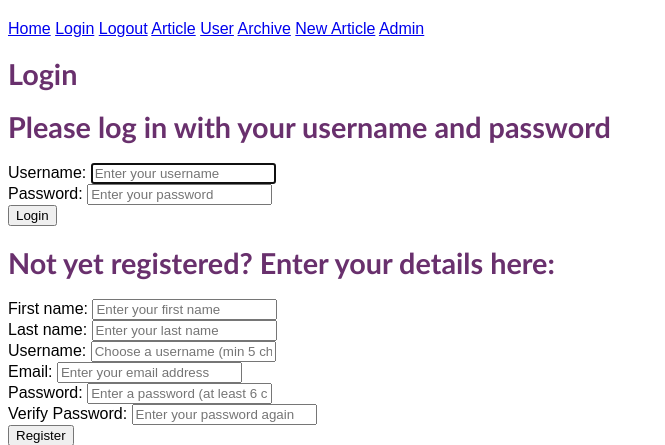
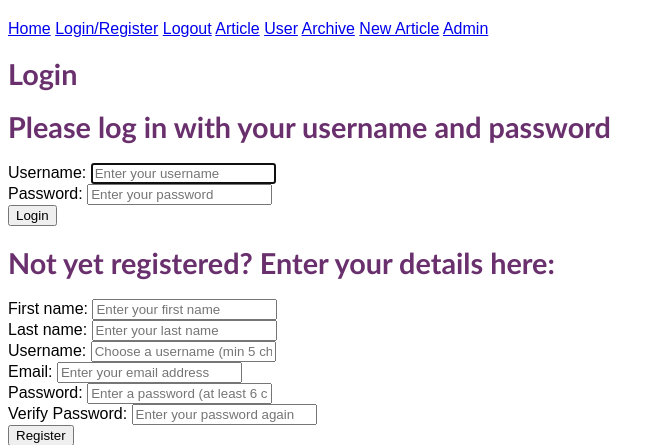
Before and after one commit to Ceri-anne/nonMVCblog, a PHP site: page /login.php in a window 1280 px wide. Shown: the part 195-640 px from the top of the page, without its empty margins (0-665 px from the left). Run offline with PHP 8.4, Linux system fonts and the light colour scheme; data that the repository does not hold is empty.

Commit message:
Added id and name to login and register forms and amended logic in login.php to use them. Amended "Login" link to "Login/Register"

```diff
--- a/login.php
+++ b/login.php
@@ -10,7 +10,7 @@ use function Blog\View\display;
 
 if($_SERVER['REQUEST_METHOD'] == 'POST') {
 
-    if (isset($_POST['firstname'])){
+    if (isset($_POST['register'])){
 
        if ($_POST['password'] != $_POST['verifypassword']) {
            echo "Passwords do not match";
--- a/templates/links.phtml
+++ b/templates/links.phtml
@@ -1,6 +1,6 @@
 <div>
     <a href="index.php">Home</a>
-    <a href="login.php">Login</a>
+    <a href="login.php">Login/Register</a>
     <a href="logout.php">Logout</a>
     <a href="article.php">Article</a>
     <a href="user.php">User</a>
--- a/templates/loginform.phtml
+++ b/templates/loginform.phtml
@@ -11,7 +11,7 @@
       <input name="password" type="password" required placeholder="Enter your password"/>
       </div>
 
-      <button type="submit" value="login">Login</button>
+      <button type="submit" id="login" name="login" value="login">Login</button>
     </form>
 
 
--- a/templates/registerform.phtml
+++ b/templates/registerform.phtml
@@ -32,6 +32,6 @@
       <input name="verifypassword" type="password"  placeholder="Enter your password again"/>
       </div>
 
-      <button type="submit" value="register">Register</button>
+      <button type="submit" id="register" name="register" value="register">Register</button>
     </form>
 </div>
```
